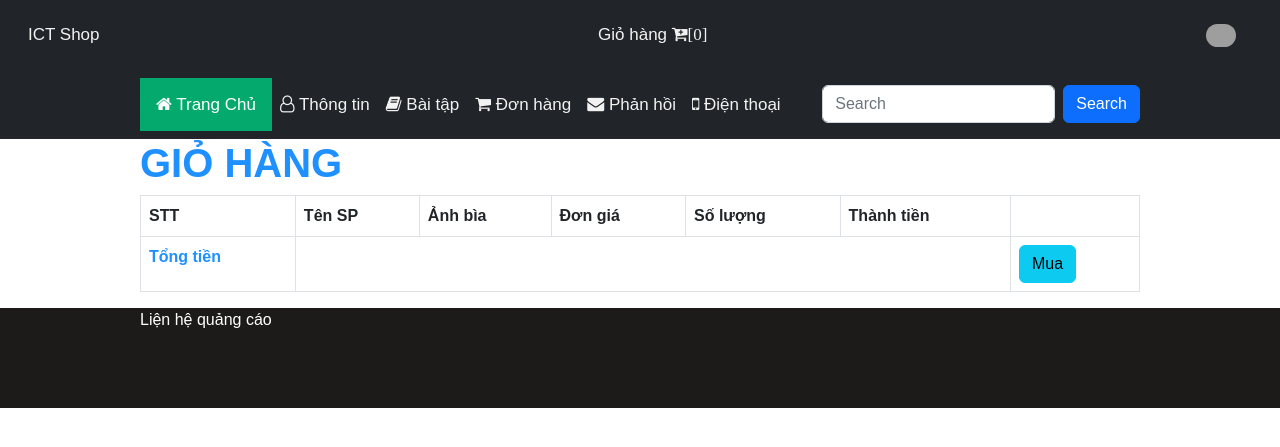
After one commit to tranthien727/ma-nguon-mo-nhom, a PHP site: page /ma-nguon-mo-nhom/cart-view.php in a window 1280 px wide. The commit adds this page. Shown: the top 447 px of the page. Run offline with PHP 8.4, Linux system fonts and the light colour scheme; the visitor is signed in with stand-in values (Sample User, id 1); grey boxes are pictures that could not be loaded.

Commit message:
add cart

```diff
--- /dev/null
+++ b/cart-view.php
@@ -0,0 +1,79 @@
+<?php ob_start();
+    include 'partials/header.php';
+    $cart=(isset($_SESSION['cart']))? $_SESSION['cart'] : [];
+    if (!function_exists('currency_format')) {
+        function currency_format($number, $suffix = '₫')
+        {
+            if (!empty($number)) {
+                return number_format($number, 0, ',', '.') . "{$suffix}";
+            }
+        }
+    }
+    $Hoten=$_SESSION['Hoten'];
+    $MaNguoidung=$_SESSION['MaNguoidung'];
+    if(isset($_POST['submit'])){
+        $format = "Y-m-d H:i:s";
+        $Ngaydat = date($format, time());
+        $Tinhtrang = "Thành công";
+        $query= "INSERT INTO `donhang`(`Ngaydat`, `Tinhtrang`, `MaNguoidung`) VALUES ('$Ngaydat','$Tinhtrang','$MaNguoidung')";
+        $result=mysqli_query($conn,$query);
+        $Madon=mysqli_insert_id($conn);
+        if($result){
+            foreach($cart as $value){
+                $Thanhtien=($value['Giatien']*$value['quantity']);
+                mysqli_query($conn,"INSERT INTO `chitietdonhang`( `Madon`, `Masp`, `Soluong`, `Giatien`, `Thanhtien`) VALUES ('$Madon','$value[Masp]','$value[quantity]','$value[Giatien]','$Thanhtien')");
+            }
+            unset($_SESSION['cart']);
+            header("Location: home.php");
+        }
+    }
+?>
+<section class="cart">
+    <div class="container">
+        <h1>GIỎ HÀNG</h1>
+        <table class="table table-bordered table-hover">
+            <thead>
+                <tr>
+                    <th>STT</th>
+                    <th>Tên SP</th>
+                    <th>Ảnh bìa</th>
+                    <th>Đơn giá</th>
+                    <th>Số lượng</th>
+                    <th>Thành tiền</th>
+                    <th></th>
+                </tr>
+            </thead>
+            <tbody>
+                <?php $Tongtien=0; ?>
+                <?php foreach($cart as $key => $value):
+                    $Tongtien+=($value['Giatien']*$value['quantity']);
+                ?>
+                <tr>
+                    <td><?php echo $key++ ?></td>
+                    <td><?php echo  $value['Tensp'] ?></td>
+                    <td><img src="HinhanhSP/<?php echo $value['Anhbia'] ?>" alt="" width="100px"></td>
+                    <td><?php echo currency_format($value['Giatien']) ?></td>
+                    <td>
+                        <form action="cart.php">
+                            <input type="hidden" name="action" value="update">
+                            <input type="hidden" name="Masp" value="<?php echo $value['Masp'] ?>">
+                            <input type="text" name="quantity" value="<?php echo $value['quantity'] ?>">
+                            <button type="submit">Cập nhật</button>
+                        </form>
+                    </td>
+                    <td><?php echo currency_format($value['Giatien']*$value['quantity']) ?></td>
+                    <td><a href="cart.php?Masp=<?php echo $value['Masp'] ?>&action=delete" class="btn btn-danger">Xóa</a></td>
+                </tr>
+                <?php endforeach ?>
+                <tr>
+                    <td>Tổng tiền</td>
+                    <td colspan="5" class="text-center"><?php echo currency_format($Tongtien) ?></td>
+                    <td>
+                        <form action="" method="post"><button name="submit" class="btn btn-info">Mua</button></form></td>
+                </tr>
+            </tbody>
+        </table>
+    </div>
+</section>
+<?php include 'partials/footer.php';
+ob_end_flush(); ?>
--- a/partials/header.php
+++ b/partials/header.php
@@ -1,5 +1,6 @@
 <?php include ('config/constraint.php'); ?>
 <?php session_start(); ?>
+<?php $cart=(isset($_SESSION['cart']))? $_SESSION['cart']:[]; ?>
 <!DOCTYPE html>
 <html lang="en">
 <head>
@@ -338,7 +339,7 @@
         <div class="container-fluid">
         <a href="<?php echo URL; ?>">ICT Shop</a>
         <div class="d-flex justify-content-center">
-            <a  href="">Giỏ hàng <i class="fa fa-cart-plus"></i></a>
+            <a  href="cart-view.php">Giỏ hàng <i class="fa fa-cart-plus">[<?php echo count($cart); ?>]</i></a>
         </div>
         <div class="d-flex">
             <?php
```
Also changed, not shown: cart.php (added, +39 -0 lines), dt.php (+8 -2 lines).
